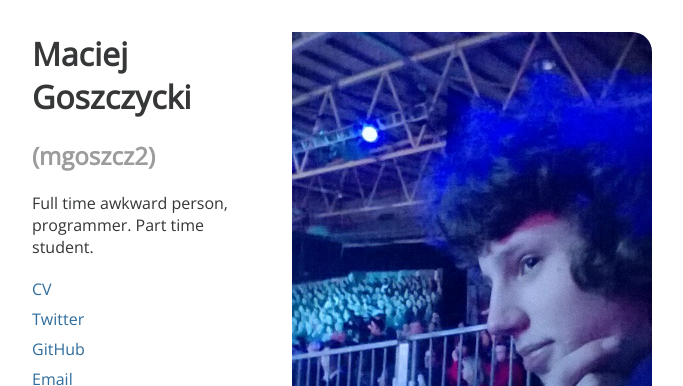
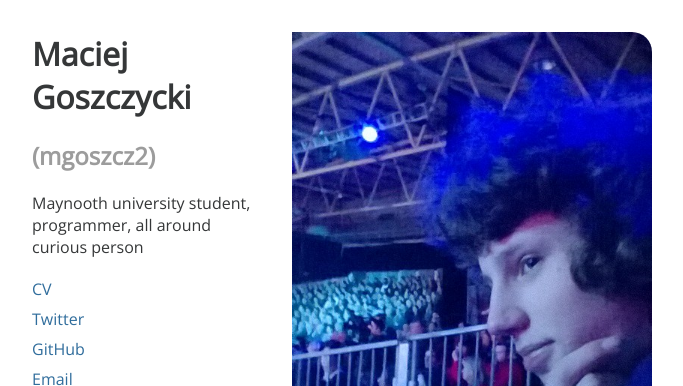
Before and after one commit to maciej-irl/maciej-irl.github.io, a Jekyll site: the page built from index.md, in a window 1280 px wide. Shown: the top 386 px of the page, without its empty margins (308-991 px from the left). Built offline with Jekyll 4.4.1, drawn with Linux system fonts in a browser that asks for light colours; Markdown is read by kramdown in place of the engine named in the settings.

Commit message:
Update index

```diff
--- a/index.md
+++ b/index.md
@@ -3,4 +3,4 @@ layout: default
 title: Maciej Goszczycki
 subtitle: (mgoszcz2)
 ---
-Full time awkward person, programmer. Part time student.
+Maynooth university student, programmer, all around curious person
```
